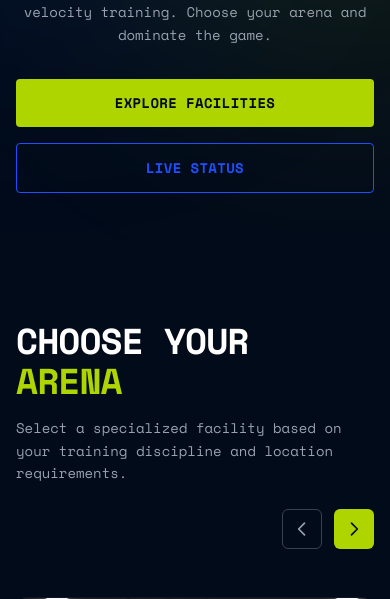
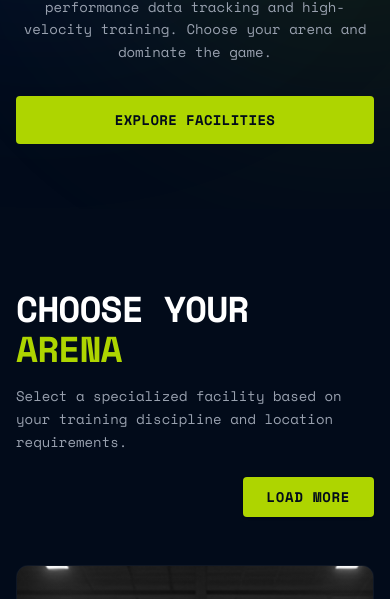
Before and after one commit to Bhanuteja001/hit-zone, a Next.js app: page /home in a window 390 px wide. Shown: the part 715-1314 px from the top of the page. Built offline with nearby package versions, Linux system fonts and the light colour scheme.

Commit message:
button settings

```diff
--- a/src/app/layout.js
+++ b/src/app/layout.js
@@ -19,7 +19,7 @@ export default function RootLayout({ children }) {
   return (
     <html
       lang="en"
-      className={`${spaceMono.variable} font-sans h-full antialiased`}
+      className={`${spaceMono.variable} font-sans h-full antialiased scroll-smooth`}
     >
       <body className="min-h-full flex flex-col">
         <Navbar />
--- a/src/components/ArenaSection.jsx
+++ b/src/components/ArenaSection.jsx
@@ -3,7 +3,7 @@ import Link from 'next/link';
 
 export default function ArenaSection() {
   return (
-    <section className="bg-[#020B1A] py-20">
+    <section id="choose-arena" className="bg-[#020B1A] py-20">
       <div className="max-w-7xl mx-auto px-4 sm:px-6 lg:px-8">
 
         {/* Header Area */}
@@ -18,18 +18,13 @@ export default function ArenaSection() {
             </p>
           </div>
 
-          {/* Navigation Arrows */}
-          <div className="flex items-center space-x-3 mt-6 md:mt-0">
-            <button aria-label="Previous" className="w-10 h-10 border border-gray-700 text-gray-400 hover:text-white hover:border-gray-500 rounded-md flex items-center justify-center transition-colors">
-              <svg className="w-5 h-5" fill="none" stroke="currentColor" viewBox="0 0 24 24" xmlns="http://www.w3.org/2000/svg">
-                <path strokeLinecap="round" strokeLinejoin="round" strokeWidth={2} d="M15 19l-7-7 7-7" />
-              </svg>
-            </button>
-            <button aria-label="Next" className="w-10 h-10 bg-[#AED500] hover:bg-[#c2ed15] text-[#020B1A] rounded-md flex items-center justify-center transition-colors">
-              <svg className="w-5 h-5" fill="none" stroke="currentColor" viewBox="0 0 24 24" xmlns="http://www.w3.org/2000/svg">
-                <path strokeLinecap="round" strokeLinejoin="round" strokeWidth={2} d="M9 5l7 7-7 7" />
-              </svg>
-            </button>
+          {/* Load More Button */}
+          <div className="mt-6 md:mt-0">
+            <Link href="/booking">
+              <button className="px-6 py-2.5 bg-[#AED500] hover:bg-[#c2ed15] text-[#020B1A] font-bold text-sm tracking-wider uppercase rounded-sm shadow-sm hover:shadow-md transition-all duration-200 cursor-pointer">
+                Load More
+              </button>
+            </Link>
           </div>
         </div>
 
--- a/src/components/Home.jsx
+++ b/src/components/Home.jsx
@@ -1,4 +1,5 @@
 import Image from 'next/image';
+import Link from 'next/link';
 
 
 export default function HomeSection() {
@@ -35,12 +36,14 @@ export default function HomeSection() {
 
             {/* Buttons */}
             <div className="flex flex-col lg:flex-row items-center space-y-4 lg:space-y-0 lg:space-x-4 w-full sm:w-80 lg:w-auto pt-2 lg:pt-0">
-              <button className="w-full lg:w-auto px-8 py-3.5 bg-[#AED500] hover:bg-[#c2ed15] text-[#020B1A] font-bold text-sm rounded-sm transition-all duration-300 uppercase tracking-wide hover:-translate-y-1 hover:shadow-lg hover:shadow-[#AED500]/20">
-                Explore Facilities
-              </button>
-              <button className="w-full lg:w-auto px-8 py-3.5 bg-transparent border border-[#1E50FF] hover:border-[#3A6DFF] text-[#1E50FF] hover:text-[#3A6DFF] font-bold text-sm rounded-sm transition-all duration-300 uppercase tracking-wide hover:-translate-y-1">
+              <Link href="/b2b" className="w-full lg:w-auto">
+                <button className="w-full lg:w-auto px-8 py-3.5 bg-[#AED500] hover:bg-[#c2ed15] text-[#020B1A] font-bold text-sm rounded-sm transition-all duration-300 uppercase tracking-wide hover:-translate-y-1 hover:shadow-lg hover:shadow-[#AED500]/20 cursor-pointer">
+                  Explore Facilities
+                </button>
+              </Link>
+              {/* <button className="w-full lg:w-auto px-8 py-3.5 bg-transparent border border-[#1E50FF] hover:border-[#3A6DFF] text-[#1E50FF] hover:text-[#3A6DFF] font-bold text-sm rounded-sm transition-all duration-300 uppercase tracking-wide hover:-translate-y-1">
                 Live Status
-              </button>
+              </button> */}
             </div>
           </div>
 
--- a/src/components/Navbar.jsx
+++ b/src/components/Navbar.jsx
@@ -49,12 +49,12 @@ export default function Navbar() {
           {/* Right Section: Location Icon, Button, and Mobile Menu */}
           <div className="flex-1 flex items-center justify-end space-x-3 sm:space-x-4">
             {/* Location Icon */}
-            <button aria-label="Location" className="text-gray-300 hover:text-white transition-colors p-1">
+            <Link href="/home#choose-arena" aria-label="Location" className="text-gray-300 hover:text-white transition-colors p-1 cursor-pointer">
               <svg className="w-6 h-6" fill="none" stroke="currentColor" viewBox="0 0 24 24" xmlns="http://www.w3.org/2000/svg">
                 <path strokeLinecap="round" strokeLinejoin="round" strokeWidth={2} d="M17.657 16.657L13.414 20.9a1.998 1.998 0 01-2.827 0l-4.244-4.243a8 8 0 1111.314 0z" />
                 <path strokeLinecap="round" strokeLinejoin="round" strokeWidth={2} d="M15 11a3 3 0 11-6 0 3 3 0 016 0z" />
               </svg>
-            </button>
+            </Link>
 
             {/* Custom Background Button */}
             <button className="hidden sm:inline-flex cursor-pointer items-center justify-center font-bold bg-[#AED500] text-[#020B1A] px-5 py-1 text-[20px] rounded-sm shadow-sm hover:shadow-md transition-all duration-200 hover:-translate-y-0.5 active:translate-y-0">
```
